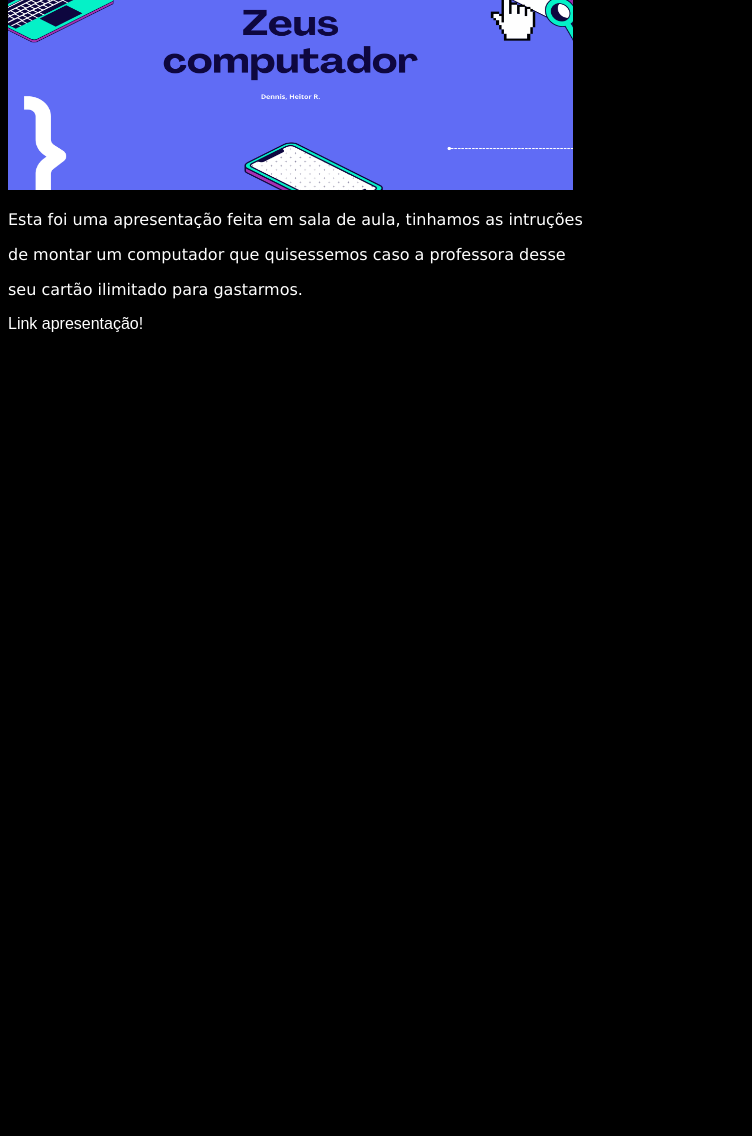
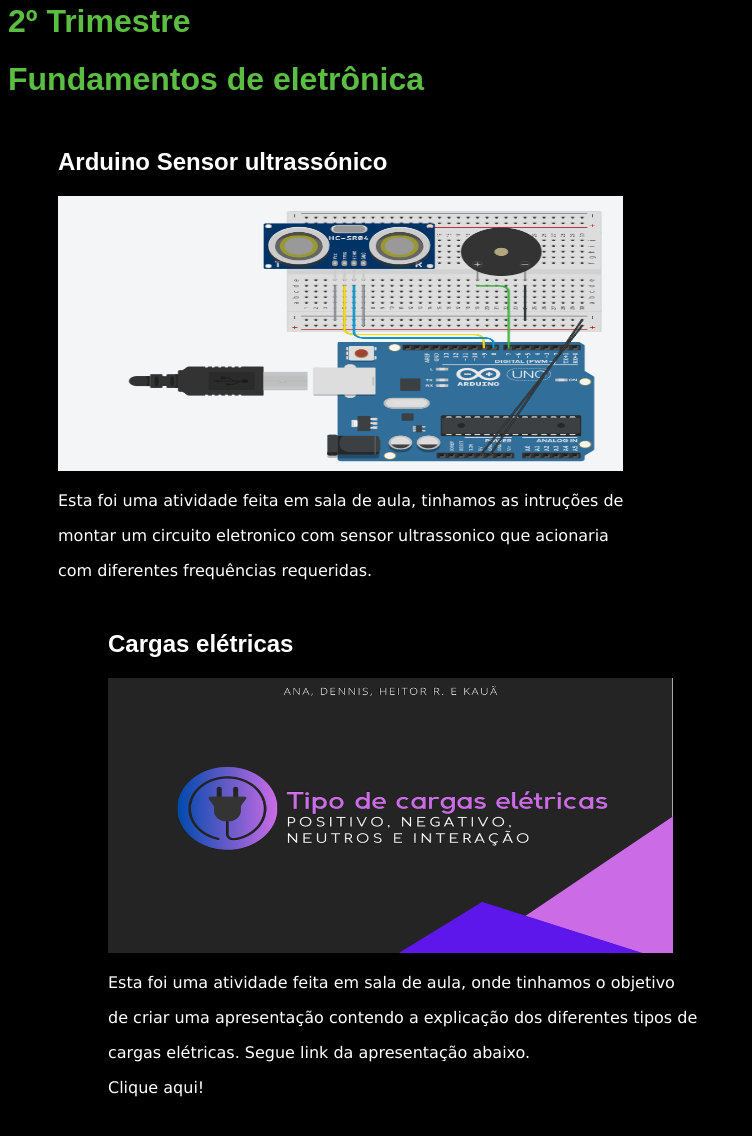
Before and after one commit to HeitorSchwRach/Portfolio, a plain HTML site: page project.html in a window 1280 px wide. Shown: the part 824-1960 px from the top of the page, without its empty margins (0-752 px from the left). Before the commit the page ends 1165 px from the top, so only its background shows below. Drawn offline with Linux system fonts and the light colour scheme.

Commit message:
Add files via upload

```diff
--- a/index.css
+++ b/index.css
@@ -76,3 +76,11 @@ nav a:hover {
     width: 565px;
     height: 275px;
 }
+
+.container-projetos {
+    display: flex;
+}
+.atividade {
+    flex-direction: row;
+    margin: 50px;
+}
--- a/project.html
+++ b/project.html
@@ -1,11 +1,13 @@
 <!DOCTYPE html>
 <html lang="en">
+
 <head>
     <meta charset="UTF-8">
     <meta name="viewport" content="width=device-width, initial-scale=1.0">
     <title>Porfolio Heitor S. Rachadel</title>
     <link rel="stylesheet" href="index.css">
 </head>
+
 <body>
     <div class="containt">
 
@@ -22,11 +24,13 @@
                 </li>
             </ul>
         </nav>
+        <h1>Projetos</h1>
+        <h1>1º Trimestre
 
-        <div class="center">
-            <h1>Projetos</h1>
-        </div>
-            <h1>1º Trimestre</h1>
+        </h1>
+        <div class="container-projetos">
+
+            <div class="atividade">
                 <div class="titulo">
                     <h2>
                         Repositório GitHUB
@@ -47,13 +51,13 @@
                 </div>
 
                 <div class="green">
-            <a href="https://github.com/HeitorSchwRach/Portfolio"target="_blank" rel="noop">https://github.com/HeitorSchwRach/Portfolio</a>
+                    <a href="https://github.com/HeitorSchwRach/Portfolio" target="_blank"
+                        rel="noop">https://github.com/HeitorSchwRach/Portfolio</a>
                 </div>
 
-        <p>
-            ㅤㅤㅤㅤㅤㅤㅤ
-        </p>
+            </div>
 
+            <div class="atividade">
                 <div class="titulo">
                     <h2>Montar um computador</h2>
                 </div>
@@ -69,10 +73,49 @@
                 </div>
 
                 <div class="green">
-            <a href="https://www.canva.com/design/DAF-RSoJeAA/Mq3r1HFIEgFHuYhuQugq2g/edit?utm_content=DAF-RSoJeAA&utm_campaign=designshare&utm_medium=link2&utm_source=sharebutton"target="_blank" rel="noop">Link apresentação!</a>
+                    <a href="https://www.canva.com/design/DAF-RSoJeAA/Mq3r1HFIEgFHuYhuQugq2g/edit?utm_content=DAF-RSoJeAA&utm_campaign=designshare&utm_medium=link2&utm_source=sharebutton"
+                        target="_blank" rel="noop">Link apresentação!</a>
 
                 </div>
+            </div>
+        </div>
+
+        <h1>2º Trimestre</h1>
+        <div class="titulo">
+            <h1>Fundamentos de eletrônica</h1>
+        </div>
+        <div class="atividade">
+            <h2>Arduino Sensor ultrassónico</h2>
+            <div class="img">
+                <img src="Tinkercad.png" />
+            </div>
+            <div class="p1">
+                <p>Esta foi uma atividade feita em sala de aula, tinhamos as intruções de</p>
+                <p>montar um circuito eletronico com sensor ultrassonico que acionaria</p>
+                <p>com diferentes frequências requeridas.</p>
+            </div>
+
+            <div class="atividade">
+                <div class="titulo">
+                    <h2>Cargas elétricas</h2>
+                </div>
+                <div class="img">
+                    <img src="Cargas.png">
+                </div>
+                <div class="p1">
+                    <p>Esta foi uma atividade feita em sala de aula, onde tinhamos o objetivo</p>
+                    <p>de criar uma apresentação contendo a explicação dos diferentes tipos de</p>
+                    <p>cargas elétricas. Segue link da apresentação abaixo.</p>
+                    <div class="green">
+                        <a href="https://www.canva.com/design/DAGFMgrkUCY/TVw3wLN6Q0m5j_KZfpde3w/edit?utm_content=DAGFMgrkUCY&utm_campaign=designshare&utm_medium=link2&utm_source=sharebutton"
+                            target="_blank" rel="noop">Clique aqui!</a>
 
                     </div>
+                </div>
+            </div>
+        </div>
+    </div>
+
 </body>
+
 </html>
```
Also changed, not shown: Cargas.png (added), Tinkercad.png (added), Tinkercad2.png (added), contact.html (line endings or trailing spaces), 1 other file. Lines whose indentation alone changed are shown as unchanged.
